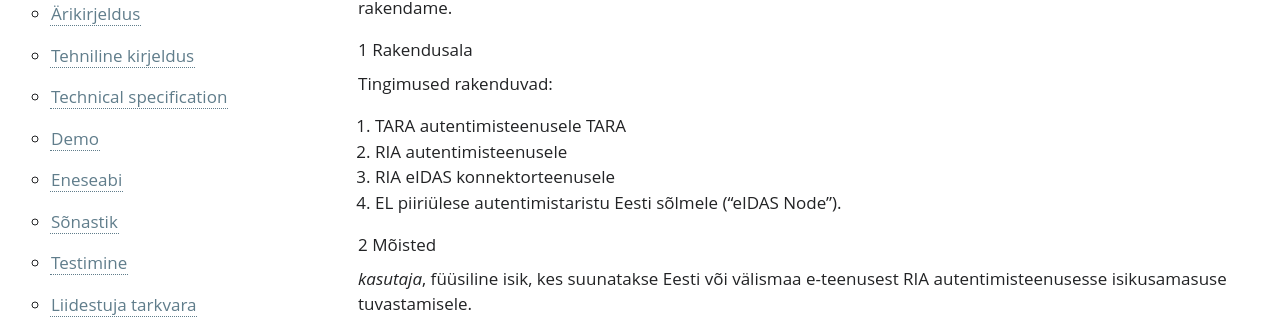
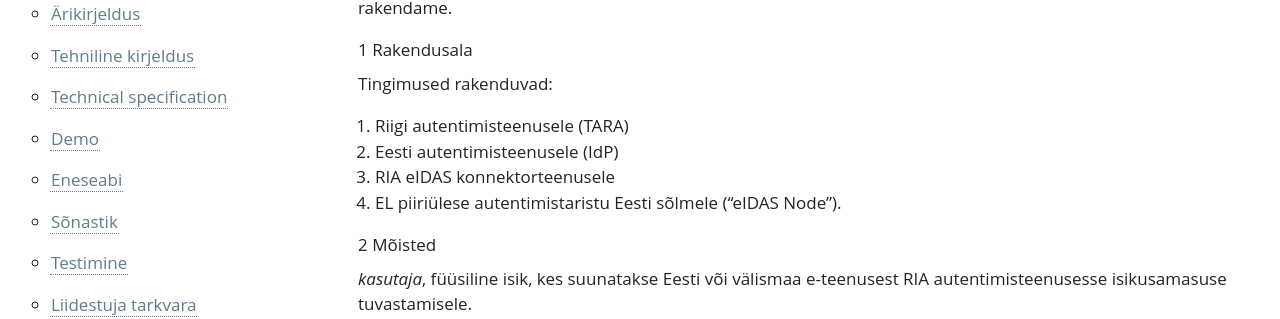
Before and after one commit to e-gov/TARA-Doku, a Jekyll site: the page built from IsikuandmeTP.md, in a window 1280 px wide. Shown: the part 209-528 px from the top of the page. Built offline with Jekyll 4.4.1, drawn with Linux system fonts in a browser that asks for light colours; our own code applies the rules of GitHub Pages for plain Markdown files.

Commit message:
Update IsikuandmeTP.md

```diff
--- a/IsikuandmeTP.md
+++ b/IsikuandmeTP.md
@@ -12,8 +12,8 @@ Käesolevas dokumendis kirjeldame milliseid isikuandmeid ja mis eesmärgil RIA a
 
 Tingimused rakenduvad:
 
-1. TARA autentimisteenusele TARA
-2. RIA autentimisteenusele
+1. Riigi autentimisteenusele (TARA)
+2. Eesti autentimisteenusele (IdP)
 3. RIA eIDAS konnektorteenusele
 4. EL piiriülese autentimistaristu Eesti sõlmele ("eIDAS Node").
 
```
